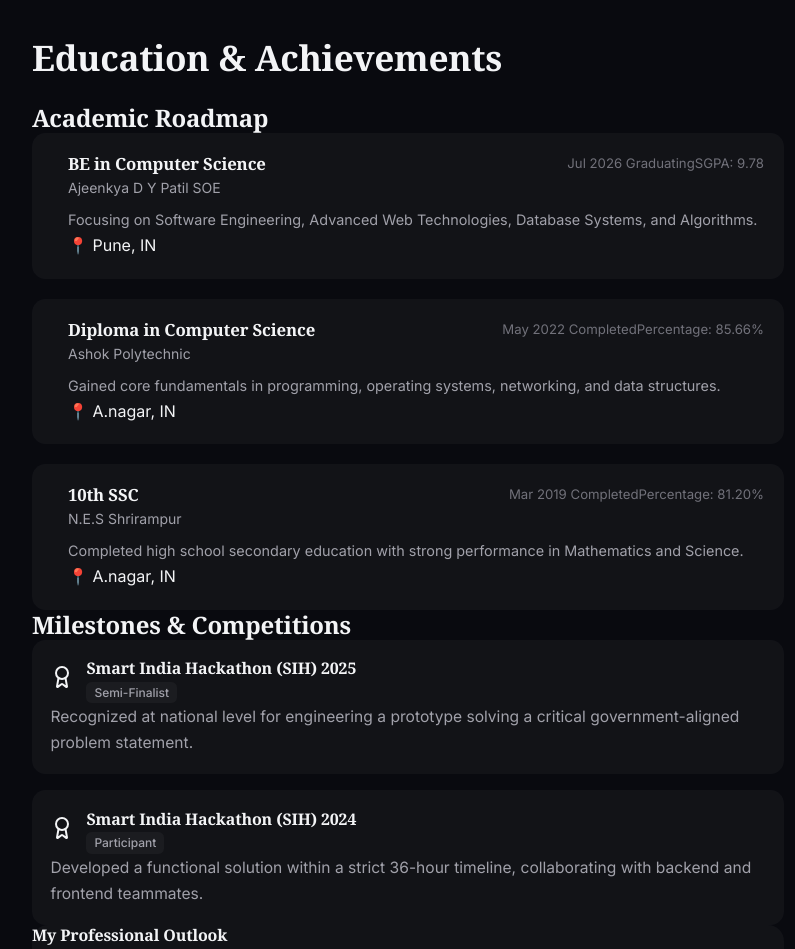
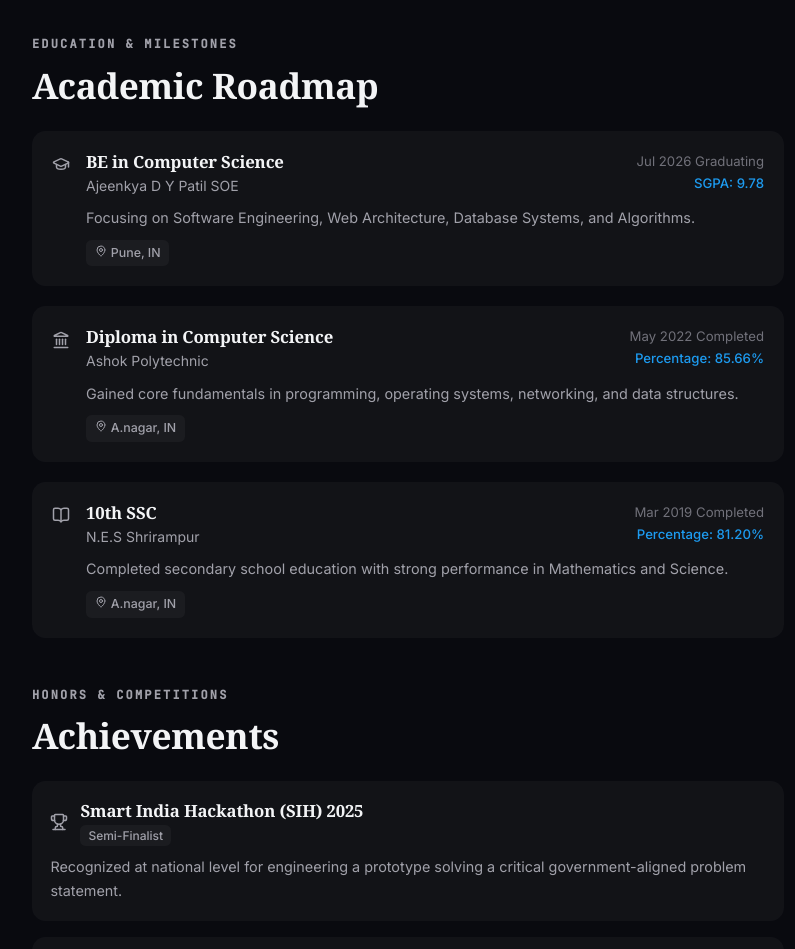
Before and after one commit to DIVYA-PAWAR-03/PortFolio2026, a React (Vite) app: page / in a window 1280 px wide. Shown: the part 640-1589 px from the top of the page, without its empty margins (232-1027 px from the left). Built offline with nearby package versions, Linux system fonts and the light colour scheme; a web font is replaced by a local one.

Commit message:
style: redesign Education and Achievements section with minimalist layout, section tags, and Lucide icons

```diff
--- a/src/components/About.tsx
+++ b/src/components/About.tsx
@@ -1,4 +1,4 @@
-import { BookOpen, GraduationCap, Award, Landmark } from 'lucide-react';
+import { BookOpen, GraduationCap, Award, Landmark, MapPin, Trophy } from 'lucide-react';
 
 export default function About() {
   const education = [
@@ -8,7 +8,7 @@ export default function About() {
       location: "Pune, IN",
       period: "Jul 2026 Graduating",
       grade: "SGPA: 9.78",
-      details: "Focusing on Software Engineering, Advanced Web Technologies, Database Systems, and Algorithms.",
+      details: "Focusing on Software Engineering, Web Architecture, Database Systems, and Algorithms.",
       icon: <GraduationCap size={18} />
     },
     {
@@ -26,7 +26,7 @@ export default function About() {
       location: "A.nagar, IN",
       period: "Mar 2019 Completed",
       grade: "Percentage: 81.20%",
-      details: "Completed high school secondary education with strong performance in Mathematics and Science.",
+      details: "Completed secondary school education with strong performance in Mathematics and Science.",
       icon: <BookOpen size={18} />
     }
   ];
@@ -40,68 +40,63 @@ export default function About() {
     {
       title: "Smart India Hackathon (SIH) 2024",
       role: "Participant",
-      desc: "Developed a functional solution within a strict 36-hour timeline, collaborating with backend and frontend teammates."
+      desc: "Developed a functional web solution within a strict 36-hour hackathon timeline."
     }
   ];
 
   return (
     <section id="about" className="section">
-      <h2 className="reveal">Education & Achievements</h2>
+      <div className="reveal">
+        <div className="section-tag">Education & Milestones</div>
+        <h2>Academic Roadmap</h2>
+      </div>
 
-      <div className="about-grid">
-        {/* Education Timeline */}
-        <div className="education-column reveal">
-          <h3 className="section-subtitle">Academic Roadmap</h3>
-          <div className="timeline">
+      <div className="timeline reveal">
         {education.map((item, index) => (
           <div key={index} className="timeline-item">
-                <div className="timeline-dot"></div>
+            <div className="timeline-icon">{item.icon}</div>
             <div className="timeline-content">
               <div className="timeline-header">
                 <div>
-                      <h4 className="timeline-title">{item.degree}</h4>
+                  <h3 className="timeline-title">{item.degree}</h3>
                   <span className="timeline-org">{item.institution}</span>
                 </div>
                 <div className="timeline-meta">
-                      <span className="timeline-date">{item.period}</span>
-                      <span className="timeline-grade">{item.grade}</span>
+                  <div>{item.period}</div>
+                  <div className="accent-link">{item.grade}</div>
                 </div>
               </div>
               <p className="timeline-desc">{item.details}</p>
-                  <div className="timeline-location">📍 {item.location}</div>
+              <div className="timeline-impacts">
+                <span className="impact-pill">
+                  <MapPin size={12} style={{ display: 'inline', marginRight: '4px' }} />
+                  {item.location}
+                </span>
+              </div>
             </div>
           </div>
         ))}
       </div>
-        </div>
 
-        {/* Achievements Side Column */}
-        <div className="achievements-column reveal">
-          <h3 className="section-subtitle">Milestones & Competitions</h3>
+      <div className="reveal" style={{ marginTop: '3rem' }}>
+        <div className="section-tag">Honors & Competitions</div>
+        <h2>Achievements</h2>
 
         <div className="achievements-list">
           {achievements.map((item, index) => (
             <div key={index} className="achievement-card glass-card">
               <div className="achievement-header">
-                  <div className="achievement-icon">
-                    <Award size={24} className="accent-glow" />
+                <div className="timeline-icon">
+                  <Trophy size={18} />
                 </div>
                 <div>
-                    <h4 className="achievement-title">{item.title}</h4>
+                  <h3 className="timeline-title">{item.title}</h3>
                   <span className="achievement-badge">{item.role}</span>
                 </div>
               </div>
-                <p className="achievement-desc">{item.desc}</p>
+              <p className="timeline-desc" style={{ marginTop: '0.5rem' }}>{item.desc}</p>
             </div>
           ))}
-          </div>
-
-          <div className="about-motto-card glass-card">
-            <h4 className="motto-title">My Professional Outlook</h4>
-            <p className="motto-text">
-              "I aim to build high-performance, accessible user interfaces that make software feel intuitive. Balancing academic precision (9.78 SGPA) with practical development experience allows me to tackle complex problems with clean, scalable architectures."
-            </p>
-          </div>
         </div>
       </div>
     </section>
```
Lines whose indentation alone changed are shown as unchanged.
